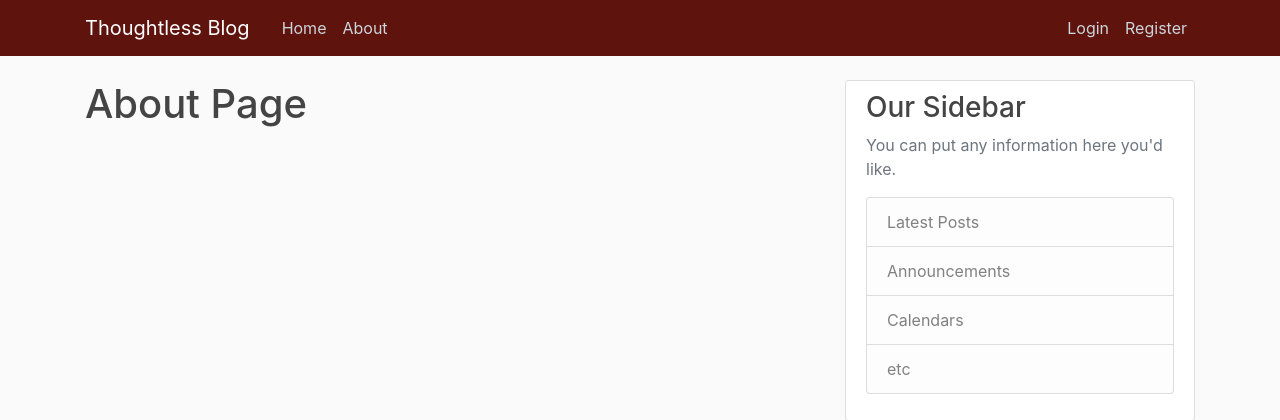
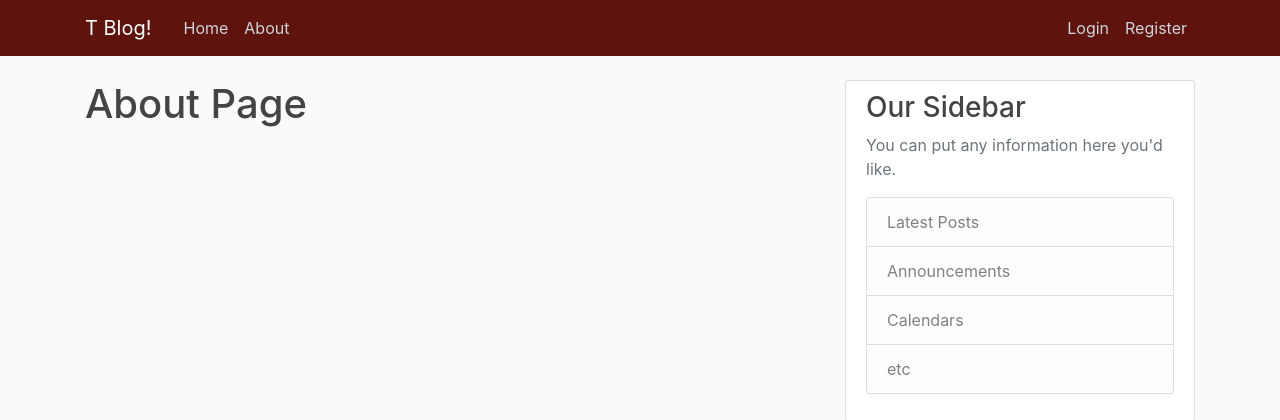
Before and after one commit to sarthoksarik/django_blog_deployed, a Django app: page /about/ in a window 1280 px wide. Shown: the top 420 px of the page. Run offline with Django 3.2, Linux system fonts and the light colour scheme; parts of the project's set-up code (start-up, migrations or seed data) failed here and were passed over; some libraries are stand-ins or nearby versions.

Commit message:
ttile update

```diff
--- a/blog/templates/blog/base.html
+++ b/blog/templates/blog/base.html
@@ -13,9 +13,9 @@
     <link rel="stylesheet" type="text/css" href="{% static 'blog/main.css' %}">
     <link rel="shortcut icon" type="image/png" href="{% static 'blog/faviconx.png' %}" />
     {% if title %}
-    <title>Thoughtless Blog - {{ title }} </title>
+    <title>TBlog - {{ title }} </title>
     {% else %}
-    <title>Thoughtless Blog </title>
+    <title>T Blog </title>
     {% endif %}
 </head>
 
@@ -23,7 +23,7 @@
     <header class="site-header">
         <nav class="navbar navbar-expand-md navbar-dark bg-steel fixed-top">
             <div class="container">
-                <a class="navbar-brand mr-4" href="{% url 'blog-home' %}">Thoughtless Blog</a>
+                <a class="navbar-brand mr-4" href="{% url 'blog-home' %}">T Blog!</a>
                 <button class="navbar-toggler" type="button" data-toggle="collapse" data-target="#navbarToggle"
                     aria-controls="navbarToggle" aria-expanded="false" aria-label="Toggle navigation">
                     <span class="navbar-toggler-icon"></span>
```
